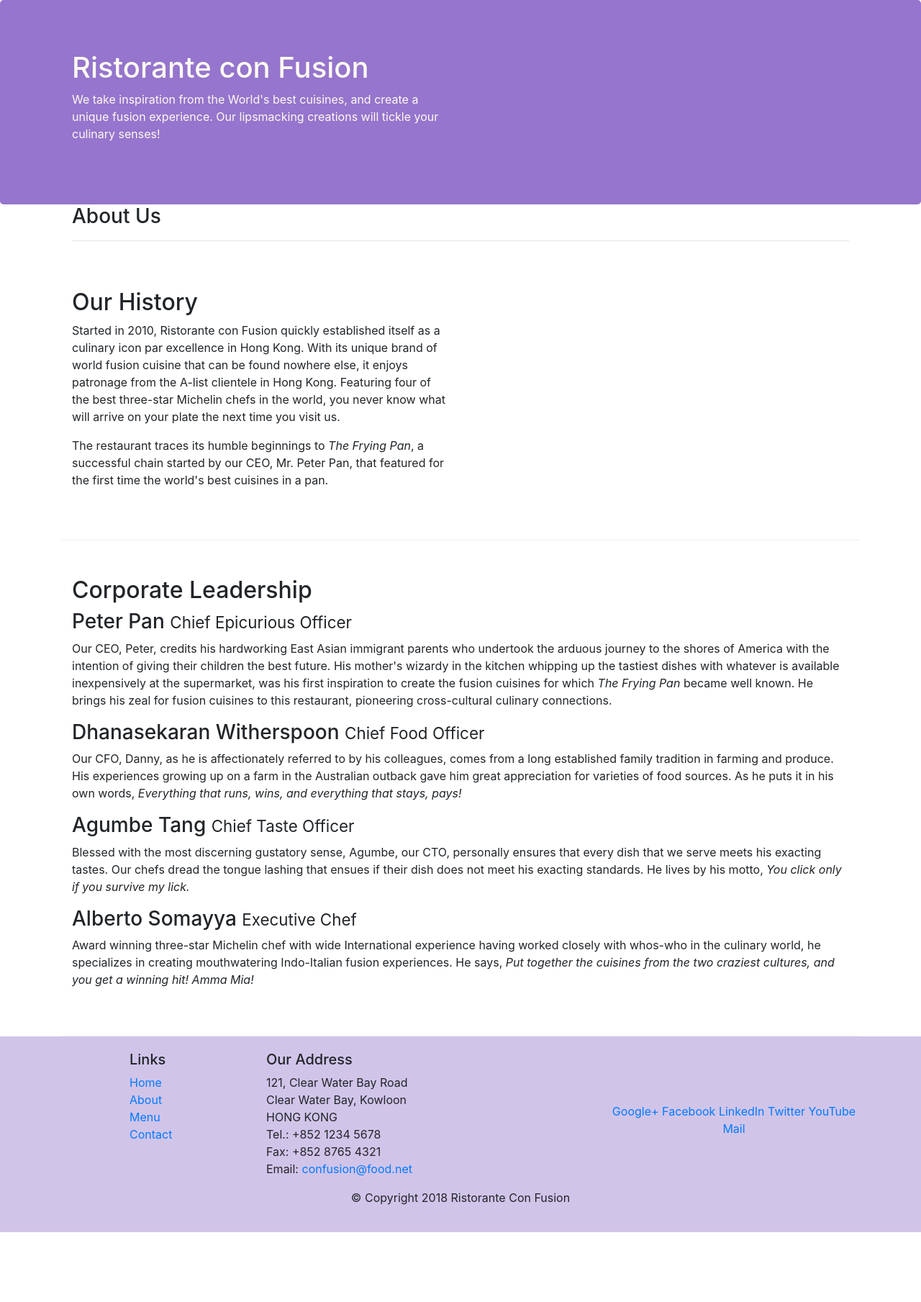
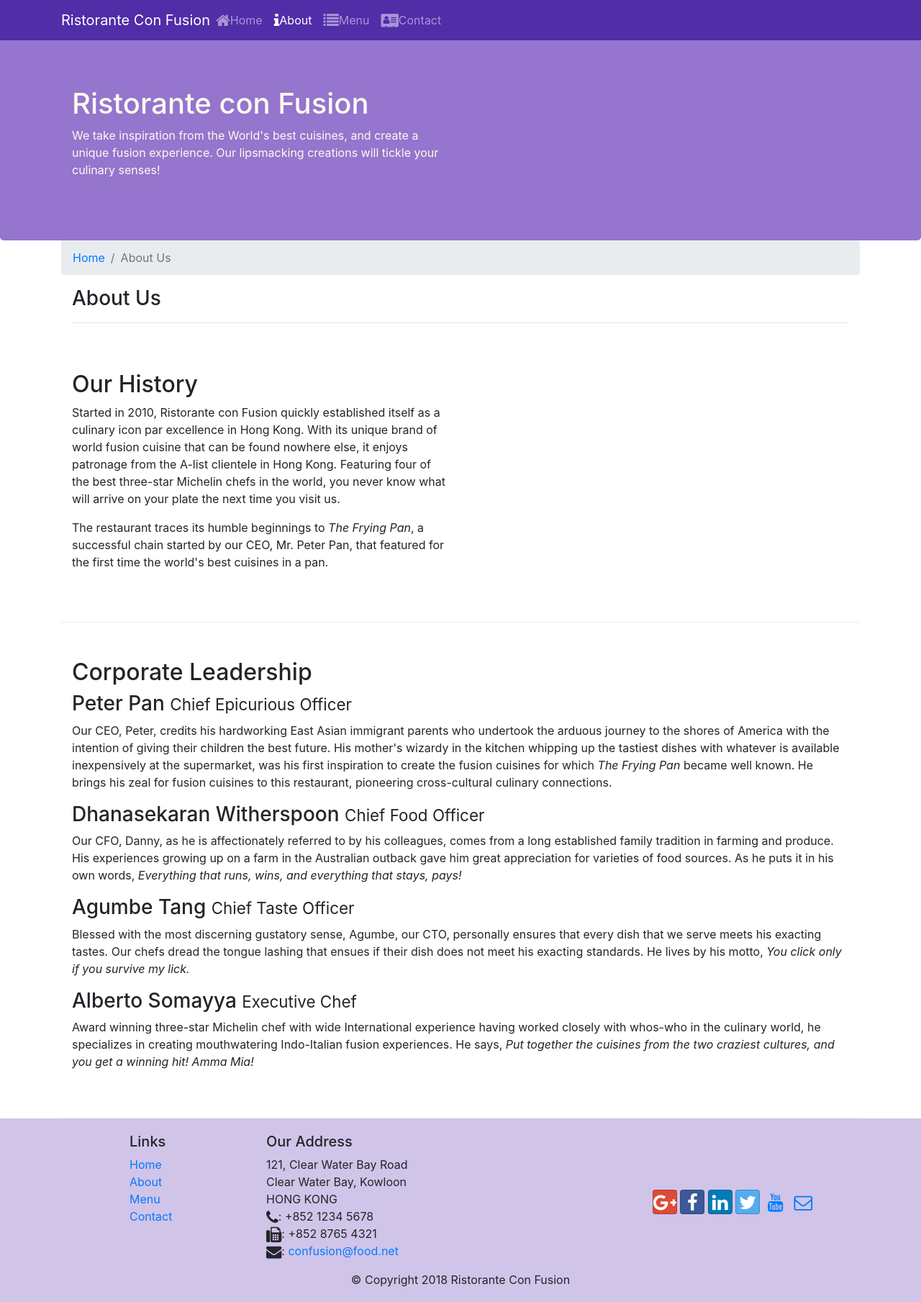
Before and after one commit to gabe-bertero/bootstrap_learning, a website: page aboutus.html in a window 1280 px wide. Shown: the whole page at 72% size. Before the commit the page ends 1712 px from the top, so only its background shows below. Drawn offline with nearby package versions, Linux system fonts and the light colour scheme.

Commit message:
icon fonts 1

```diff
--- a/aboutus.html
+++ b/aboutus.html
@@ -9,13 +9,30 @@
 
     <!-- Bootstrap CSS -->
     <link rel="stylesheet" href="node_modules/bootstrap/dist/css/bootstrap.min.css">
+    <link rel="stylesheet" href="node_modules/font-awesome/css/font-awesome.min.css">
+    <link rel="stylesheet" href="node_modules/bootstrap-social/bootstrap-social.css">
     <link rel="stylesheet" href="css/styles.css">
     <title>Ristorante Con Fusion: About Us</title>
 
 </head>
 
 <body>
-
+    <nav class="navbar navbar-dark navbar-expand-sm fixed-top">
+        <div class="container">
+            <button class="navbar-toggler" type="button" data-toggle="collapse" data-target="#Navbar">
+                <span class="navbar-toggler-icon"></span>
+            </button>
+            <a class="navbar-brand mr-auto" href="./index.html">Ristorante Con Fusion</a>
+                <div class="collapse navbar-collapse" id="Navbar">
+                    <ul class="navbar-nav mr-auto">
+                        <li class="nav-item"><a class="nav-link" href="./index.html"><span class="fa fa-home fa-lg"></span>Home</a></li>
+                        <li class="nav-item active"><a class="nav-link" href="#"><span class="fa fa-info fa-lg"></span>About</a></li>
+                        <li class="nav-item"><a class="nav-link" href="#"><span class="fa fa-list fa-lg"></span>Menu</a></li>
+                        <li class="nav-item"><a class="nav-link" href="#"><span class="fa fa-address-card fa-lg"></span>Contact</a></li>
+                    </ul>
+                </div>
+        </div>
+    </nav>
     <header class="jumbotron">
         <div class="container">
             <div class="row row-header">
@@ -31,6 +48,10 @@
 
     <div class="container">
         <div class="row row-header">
+            <ol class="col-12 breadcrumb">
+                <li class="breadcrumb-item"><a href="./index.html">Home</a></li>
+                <li class="breadcrumb-item active">About Us</li>
+            </ol>
             <div class="col-12">
                <h3>About Us</h3>
                <hr>
@@ -70,7 +91,7 @@
                 <div class="col-4 offset-1 col-sm-2">
                     <h5>Links</h5>
                     <ul class="list-unstyled">
-                        <li><a href="#">Home</a></li>
+                        <li><a href="./index.html">Home</a></li>
                         <li><a href="#">About</a></li>
                         <li><a href="#">Menu</a></li>
                         <li><a href="#">Contact</a></li>
@@ -82,19 +103,19 @@
 		              121, Clear Water Bay Road<br>
 		              Clear Water Bay, Kowloon<br>
 		              HONG KONG<br>
-		              Tel.: +852 1234 5678<br>
-		              Fax: +852 8765 4321<br>
-		              Email: <a href="mailto:confusion@food.net">confusion@food.net</a>
+		              <i class="fa fa-phone fa-lg"></i>: +852 1234 5678<br>
+		              <i class="fa fa-fax fa-lg"></i>: +852 8765 4321<br>
+		              <i class="fa fa-envelope fa-lg"></i>: <a href="mailto:confusion@food.net">confusion@food.net</a>
 		           </address>
                 </div>
                 <div class="col-12 col-sm-4 align-self-center">
                     <div class="text-center">
-                        <a href="http://google.com/+">Google+</a>
-                        <a href="http://www.facebook.com/profile.php?id=">Facebook</a>
-                        <a href="http://www.linkedin.com/in/">LinkedIn</a>
-                        <a href="http://twitter.com/">Twitter</a>
-                        <a href="http://youtube.com/">YouTube</a>
-                        <a href="mailto:">Mail</a>
+                        <a class="btn btn-social-icon btn-google" href="http://google.com/+"><i class="fa fa-google-plus fa-lg"></i></a>
+                        <a class="btn btn-social-icon btn-facebook" href="http://www.facebook.com/profile.php?id="><i class="fa fa-facebook fa-lg"></i></a>
+                        <a class="btn btn-social-icon btn-linkedin" href="http://www.linkedin.com/in/"><i class="fa fa-linkedin fa-lg"></i></a>
+                        <a class="btn btn-social-icon btn-twitter" href="http://twitter.com/"><i class="fa fa-twitter fa-lg"></i></a>
+                        <a class="btn btn-social-icon btn-youtube" href="http://youtube.com/"><i class="fa fa-youtube fa-lg"></i></a>
+                        <a class="btn btn-social-icon" href="mailto:"><i class="fa fa-envelope-o fa-lg"></i></a>
                     </div>
                 </div>
            </div>
--- a/css/styles.css
+++ b/css/styles.css
@@ -28,3 +28,12 @@
     margin: 0px auto;
     color: #0f0f0f;
 }
+
+body {
+    padding: 50px 0px 0px 0px;
+    z-index: 0;
+}
+
+.navbar-dark {
+    background-color: #512DA8;
+}
--- a/package.json
+++ b/package.json
@@ -15,6 +15,8 @@
   },
   "dependencies": {
     "bootstrap": "^4.0.0",
+    "bootstrap-social": "^5.1.1",
+    "font-awesome": "^4.7.0",
     "jquery": "^3.3.1",
     "popper.js": "^1.12.9"
   }
```
Also changed, not shown: index.html (+28 -11 lines), 1 other file.
